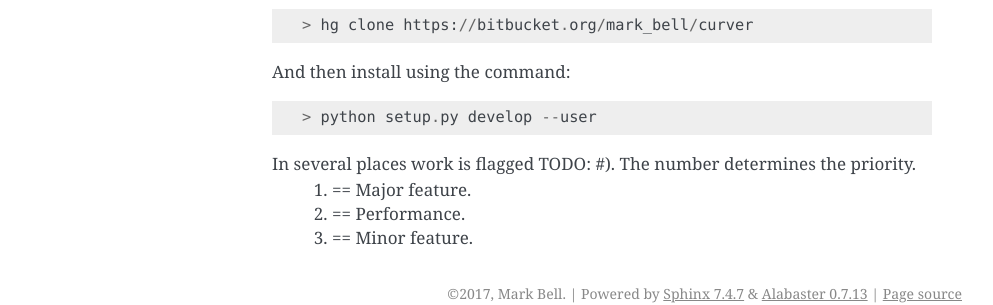
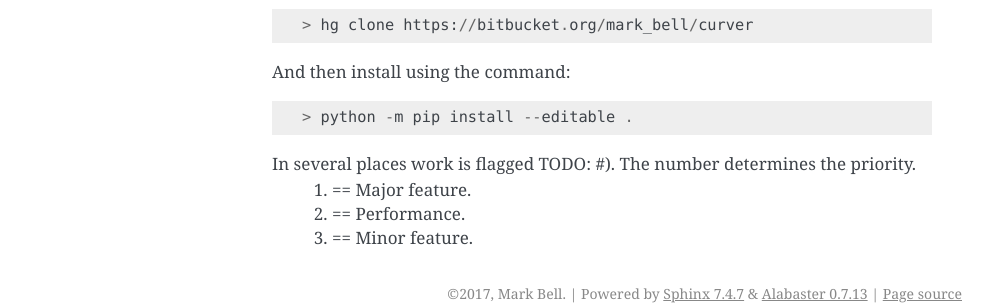
Before and after one commit to MarkCBell/curver, a Sphinx documentation site: the page built from docs/source/start.rst, in a window 1280 px wide. Shown: the part 1900-2205 px from the top of the page, without its empty margins (148-1141 px from the left). Built offline with Sphinx 7.4.7, drawn with Linux system fonts in a browser that asks for light colours.

Commit message:
Better developer install process.

```diff
--- a/docs/source/start.rst
+++ b/docs/source/start.rst
@@ -84,7 +84,7 @@ Alternatively, you can clone the `mercurial <https://www.mercurial-scm.org/>`_ r
 
 And then install using the command::
 
-	> python setup.py develop --user
+	> python -m pip install --editable .
 
 In several places work is flagged TODO: #). The number determines the priority.
 	1) == Major feature.
```
